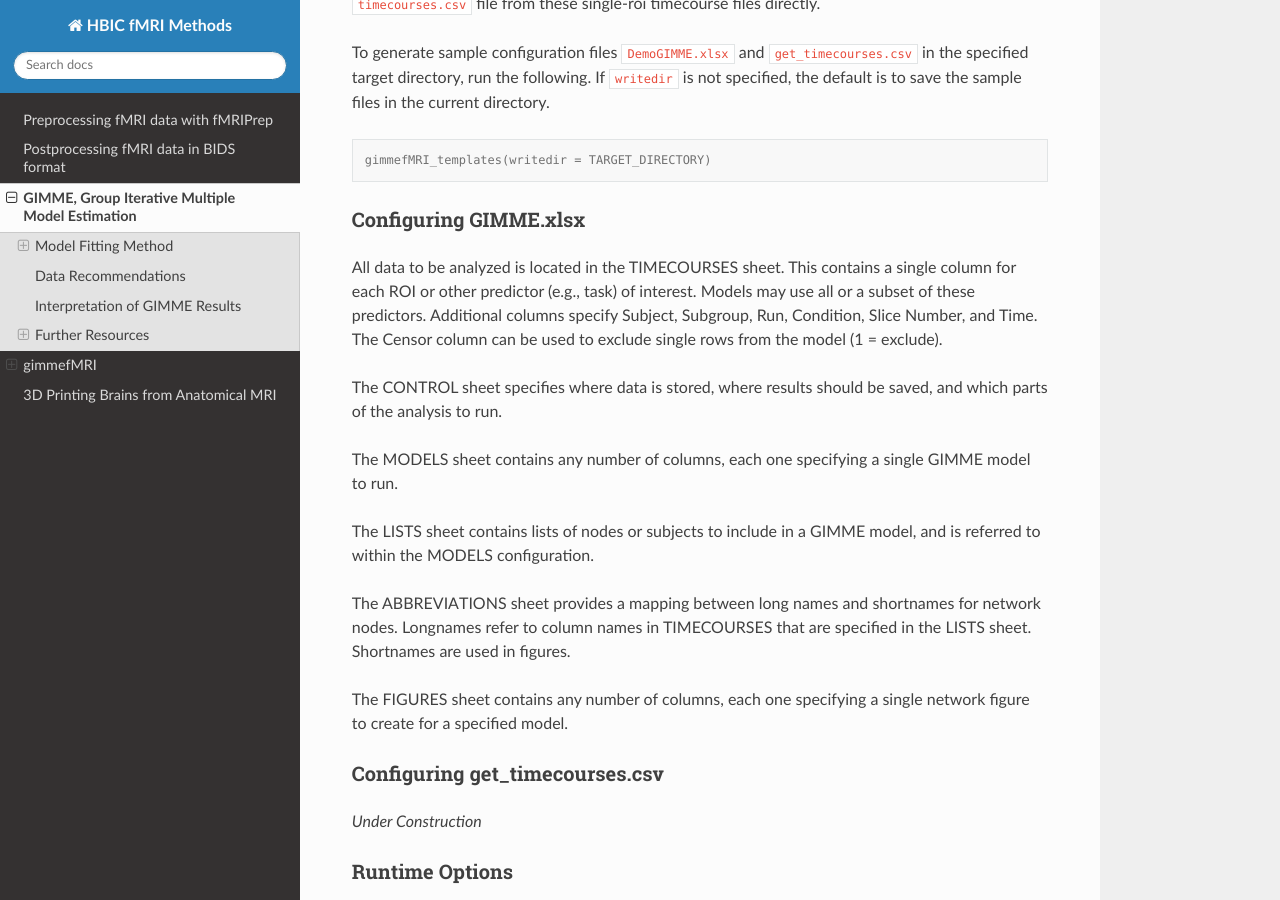
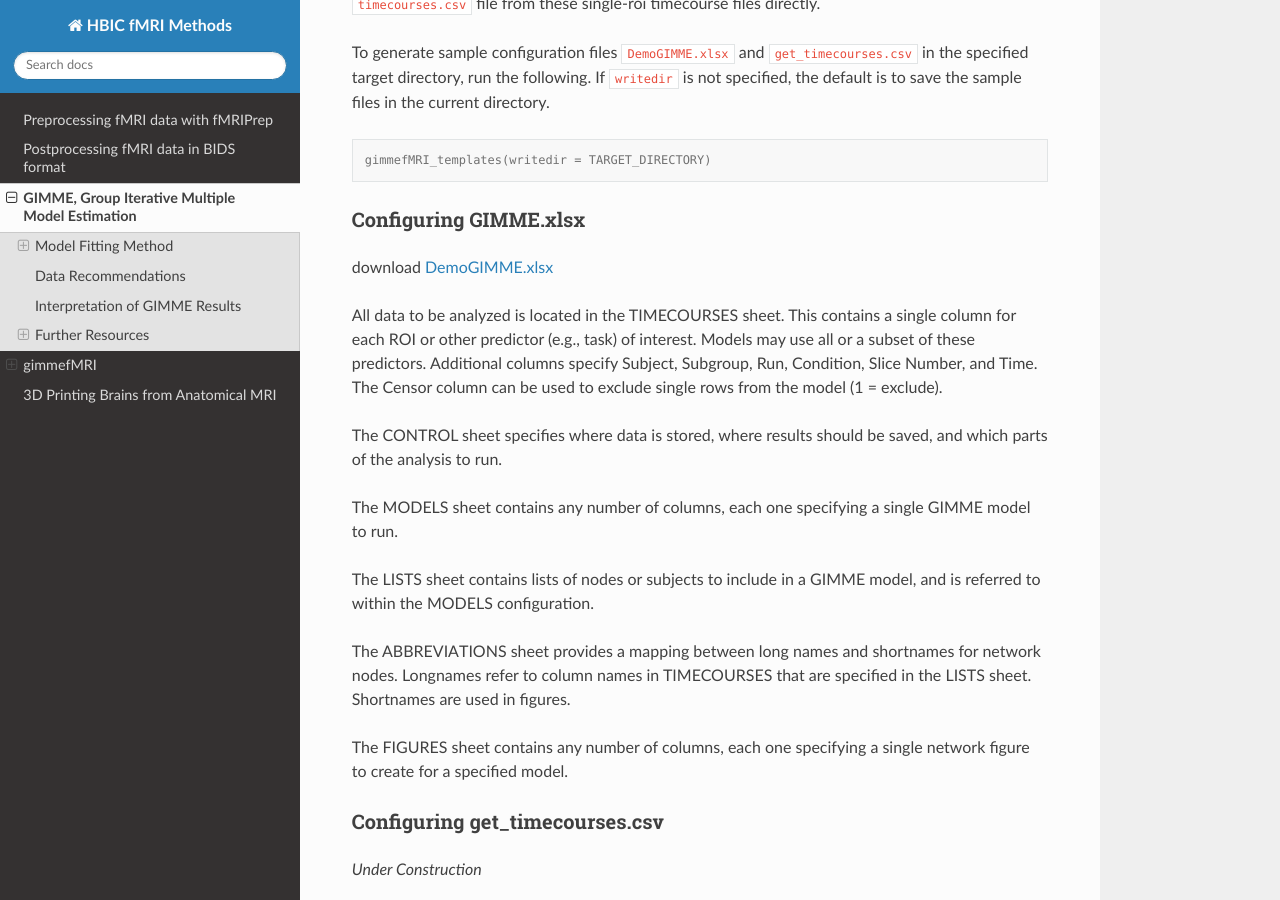
Before and after one commit to jbartolotti/fmri-methods, a Sphinx documentation site: the page built from docs/source/gimme.rst, in a window 1280 px wide and 900 px high, scrolled down 5197 px. Built offline with Sphinx 7.4.7 and the Read the Docs theme 3.1.0, drawn with Linux system fonts in a browser that asks for light colours.

Commit message:
Update gimme.rst

```diff
--- a/docs/source/gimme.rst
+++ b/docs/source/gimme.rst
@@ -180,6 +180,8 @@ To generate sample configuration files ``DemoGIMME.xlsx`` and ``get_timecourses.
 Configuring GIMME.xlsx
 ~~~~~~~~~~~~~~
 
+download `DemoGIMME.xlsx <https://github.com/jbartolotti/gimmefMRI/blob/main/inst/extdata/DemoGIMME.xlsx>`_
+
 All data to be analyzed is located in the TIMECOURSES sheet. This contains a single column for each ROI or other predictor (e.g., task) of interest. Models may use all or a subset of these predictors. Additional columns specify Subject, Subgroup, Run, Condition, Slice Number, and Time. The Censor column can be used to exclude single rows from the model (1 = exclude).
 
 The CONTROL sheet specifies where data is stored, where results should be saved, and which parts of the analysis to run.
```
